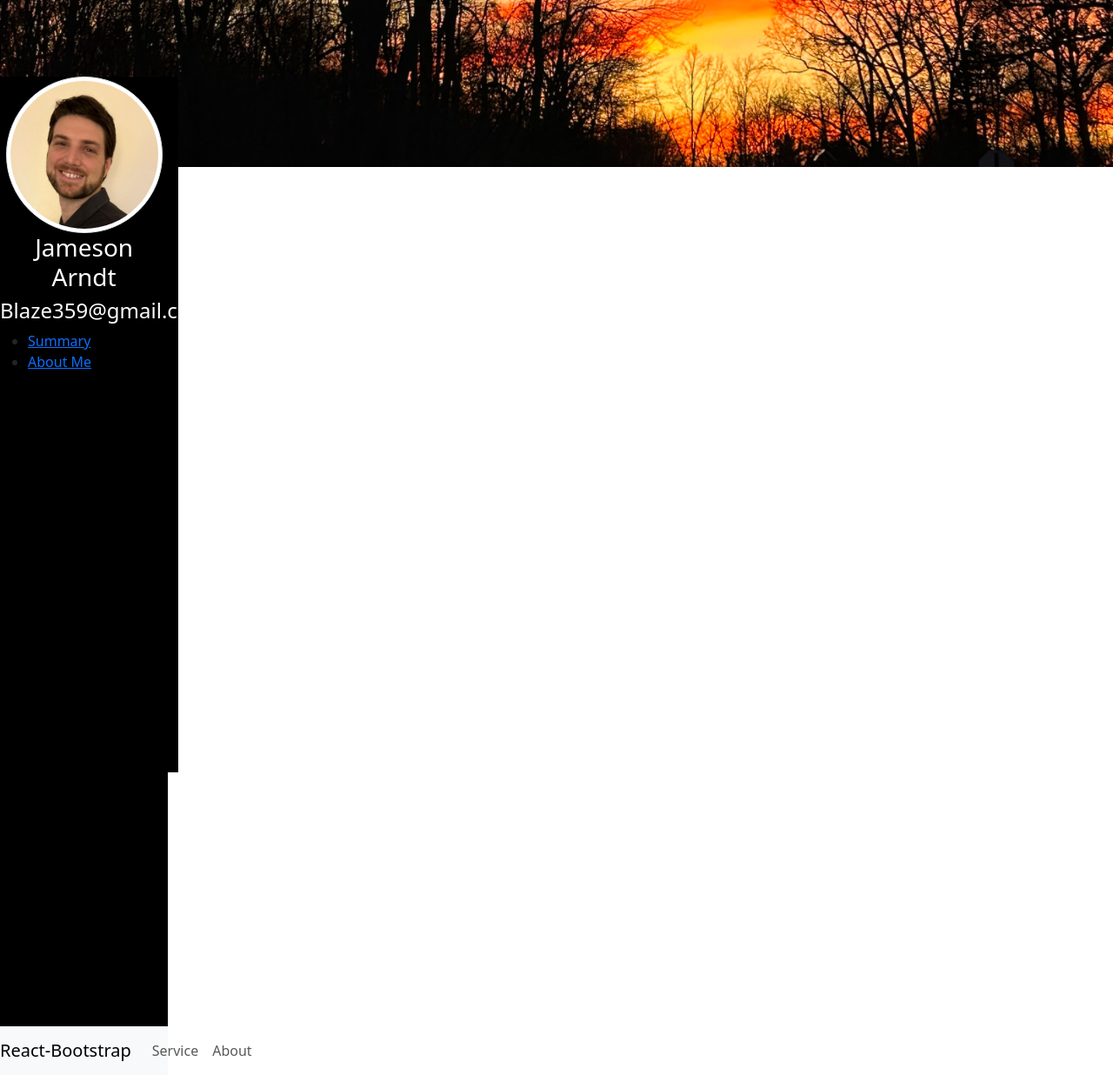
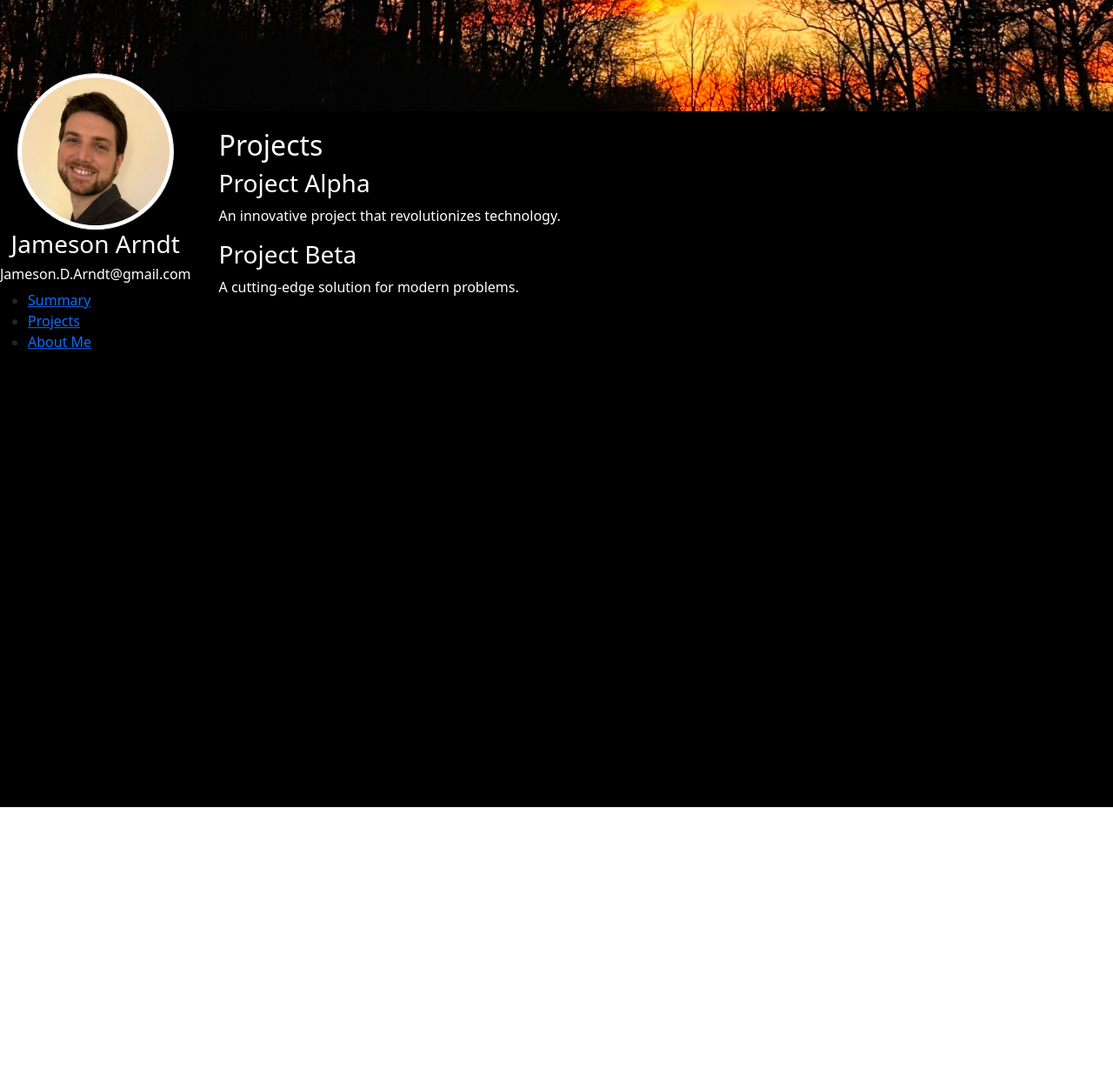
Before and after one commit to blaze359/blaze359.github.io, a React (Create React App) app: page /Projects in a window 1280 px wide. Shown: the whole page at 87% size. After the commit the page ends 928 px from the top, so only its background shows below. Built offline with nearby package versions, Linux system fonts and the light colour scheme.

Commit message:
minor style updates and addition of Json for data

```diff
--- a/public/index.html
+++ b/public/index.html
@@ -2,14 +2,12 @@
 <html lang="en">
   <head>
     <meta charset="utf-8" />
-    <link rel="icon" href="%PUBLIC_URL%/favicon.ico" />
     <meta name="viewport" content="width=device-width, initial-scale=1" />
     <meta name="theme-color" content="#000000" />
     <meta
       name="description"
-      content="Web site created using create-react-app"
+      content="Profile Site"
     />
-    <link rel="apple-touch-icon" href="%PUBLIC_URL%/logo192.png" />
     <!--
       manifest.json provides metadata used when your web app is installed on a
       user's mobile device or desktop. See https://developers.google.com/web/fundamentals/web-app-manifest/
@@ -24,7 +22,7 @@
       work correctly both with client-side routing and a non-root public URL.
       Learn how to configure a non-root public URL by running `npm run build`.
     -->
-    <title>React App</title>
+    <title>Jameson Arndt Profile</title>
   </head>
   <body>
     <noscript>You need to enable JavaScript to run this app.</noscript>
--- a/src/App.tsx
+++ b/src/App.tsx
@@ -13,6 +13,9 @@ const Main = styled(Row)`
 const Left = styled(Col)`
   background-color: black;
   height: 100%;
+`;
+
+const ShiftUp = styled.div`
   transform: translate(0,-13%);
 `;
 
@@ -23,11 +26,24 @@ function App() {
         <Heading />
       </Row>
       <Main>
-        <Left xs={2}>
-          <ProfileImage />
-          <NavBar />
+        <Left xs={2} md="auto" className="d-none d-md-block">
+          <ShiftUp>
+            <Row>
+              <ProfileImage />
+            </Row>
+            <Row>
+              <NavBar />
+            </Row>
+          </ShiftUp>
         </Left>
-        <Col>
+        <Col
+          style={{
+            backgroundColor: "black",
+            color: "white",
+            padding: "20px",
+            height: "100%",
+          }}
+        >
           <Routing />
         </Col>
       </Main>
--- a/src/components/AboutMe.tsx
+++ b/src/components/AboutMe.tsx
@@ -1,6 +1,10 @@
 
+import AboutData from "../data/about.json";
 export default function AboutMe() {
     return (
-        <section>About Me</section>
+        <section>
+            <h2>{AboutData.title}</h2>
+            <p>{AboutData.description}</p>
+        </section>
     )
 }
--- a/src/components/Heading.tsx
+++ b/src/components/Heading.tsx
@@ -2,7 +2,7 @@ import sunsetImage from "../assets/IMG_0255.jpg"
 import styled from "styled-components"
 
 const Header = styled.header`
-    height: 12em;
+    height: 8em;
     width: 100%;
     background-image: url(${sunsetImage});
     background-size: cover;
--- a/src/components/NavBar.tsx
+++ b/src/components/NavBar.tsx
@@ -1,33 +1,20 @@
 import { Link } from 'react-router-dom';
-import { Nav, Navbar } from 'react-bootstrap';
-import {LinkContainer} from 'react-router-bootstrap';
 
 export default function NavBar() {
     return (
-        <>
-            <nav style={{backgroundColor: "black", height: "100%", width: "100%"}}>
-                <ul>
-                    <li><Link to="/" >Summary</Link></li>
-                    <li><Link to="/aboutMe">About Me</Link></li>
-                </ul>
-            </nav>
-            <Navbar bg="light" expand="lg">
-                <LinkContainer to="/">
-                    <Navbar.Brand>React-Bootstrap</Navbar.Brand>
-                </LinkContainer>
-                <Navbar.Toggle aria-controls="basic-navbar-nav" />
-                <Navbar.Collapse id="basic-navbar-nav">
-                    <Nav className="mr-auto">
-                        <LinkContainer to="/service">
-                            <Nav.Link>Service</Nav.Link>
-                        </LinkContainer>
-                        <LinkContainer to="/about">
-                            <Nav.Link>About</Nav.Link>
-                        </LinkContainer>
-                    </Nav>
-                </Navbar.Collapse>
-            </Navbar>
-        </>
-    )
+      <nav style={{ backgroundColor: "black", height: "100%", width: "100%" }}>
+        <ul>
+          <li>
+            <Link to="/">Summary</Link>
+          </li>
+          <li>
+            <Link to="/projects">Projects</Link>
+          </li>
+          <li>
+            <Link to="/aboutMe">About Me</Link>
+          </li>
+        </ul>
+      </nav>
+    );
 
 }
--- a/src/components/ProfileImage.tsx
+++ b/src/components/ProfileImage.tsx
@@ -18,7 +18,7 @@ export default function ProfileImage() {
         <Profile>
             <ProfilePic src={profileImage} alt="headshot" roundedCircle fluid thumbnail className="object-fit-cover"/>
             <h3>Jameson Arndt</h3>
-            <h4>Blaze359@gmail.com</h4>
+            <h6>Jameson.D.Arndt@gmail.com</h6>
         </Profile>
     )
 
--- /dev/null
+++ b/src/components/Projects.tsx
@@ -0,0 +1,16 @@
+import projectData from "../data/projects.json";
+
+export default function Projects() {
+    return (
+        <section>
+            <h2>Projects</h2>
+            {projectData.projects.map((project) => (
+                <div key={project.id}>
+                    <h3>{project.name}</h3>
+                    <p>{project.description}</p>
+                </div>
+            ))}
+        </section>
+    )
+
+}
--- a/src/components/Routing.tsx
+++ b/src/components/Routing.tsx
@@ -1,4 +1,5 @@
 import { Routes, Route } from 'react-router-dom';
+import Projects from './Projects';
 import Summary from './Summary';
 import AboutMe from './AboutMe';
 
@@ -7,6 +8,7 @@ export default function Routing() {
     <Routes>
       <Route path="/" element={<Summary />} />
       <Route path="/AboutMe" element={<AboutMe />} />
+      <Route path="/Projects" element={<Projects />} />
     </Routes>
   );
 }
--- a/src/components/Summary.tsx
+++ b/src/components/Summary.tsx
@@ -1,6 +1,11 @@
+import { Container } from "react-bootstrap";
+import SummaryData from "../data/summary.json";
+
 export default function Summary() {
-    return (
-        <section>Summary</section>
-    )
-
+  return (
+    <section>
+      <h2>{SummaryData.title}</h2>
+      <p>{SummaryData.description}</p>
+    </section>
+  );
 }
--- /dev/null
+++ b/src/data/about.json
@@ -0,0 +1,4 @@
+{
+  "title": "About Me",
+  "description": "I'm a passionate developer with experience in building web applications."
+}
--- /dev/null
+++ b/src/data/projects.json
@@ -0,0 +1,16 @@
+{
+  "projects": [
+    {
+      "id": 1,
+      "name": "Project Alpha",
+      "description": "An innovative project that revolutionizes technology.",
+      "url": ""
+    },
+    {
+      "id": 2,
+      "name": "Project Beta",
+      "description": "A cutting-edge solution for modern problems.",
+      "url": ""
+    }
+  ]
+}
--- /dev/null
+++ b/src/data/summary.json
@@ -0,0 +1,4 @@
+{
+  "title": "Welcome to my profile page!",
+  "description": "This page contains information about Jameson Arndt, including his profile image, projects, and contact details."
+}
```
